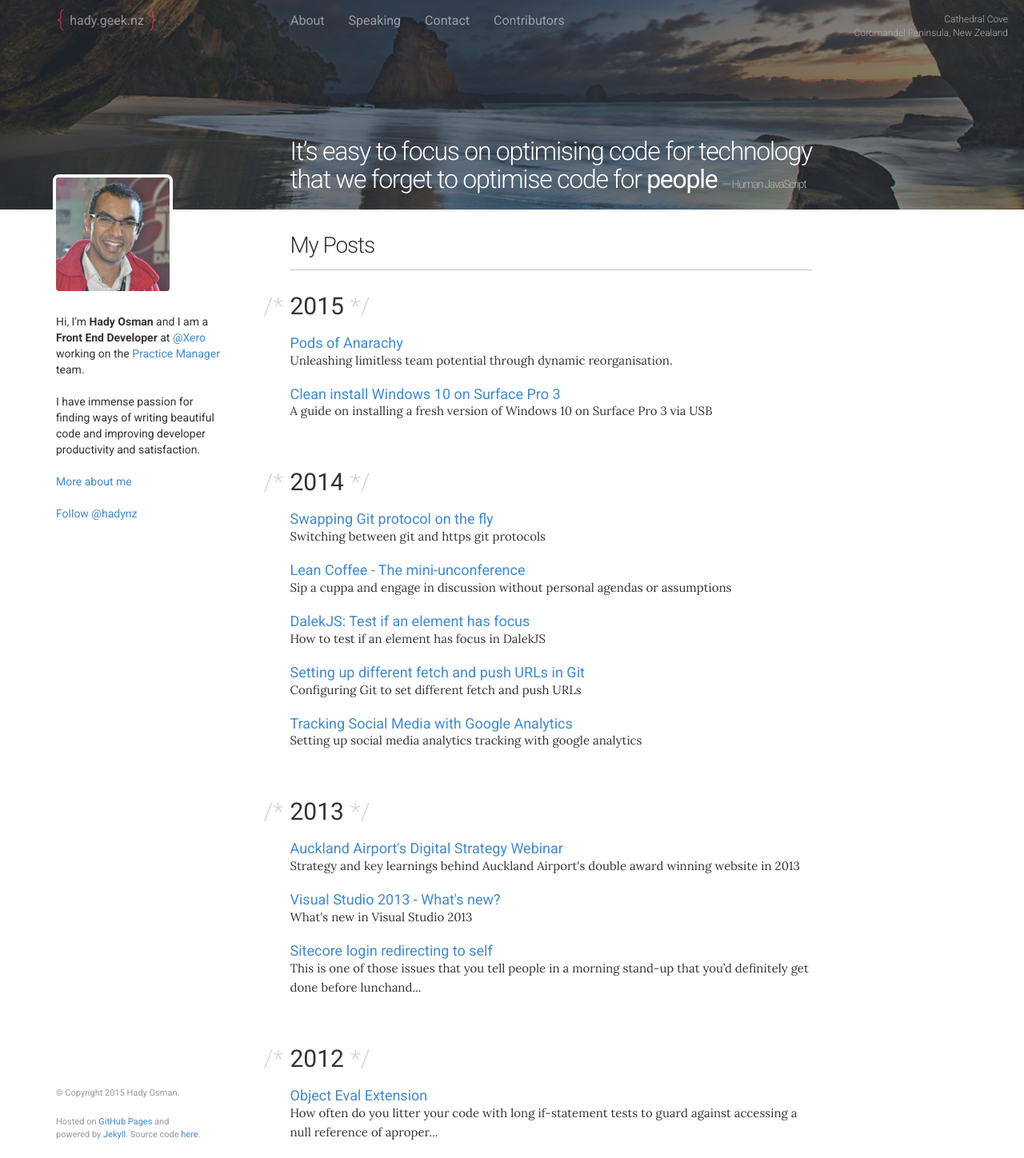
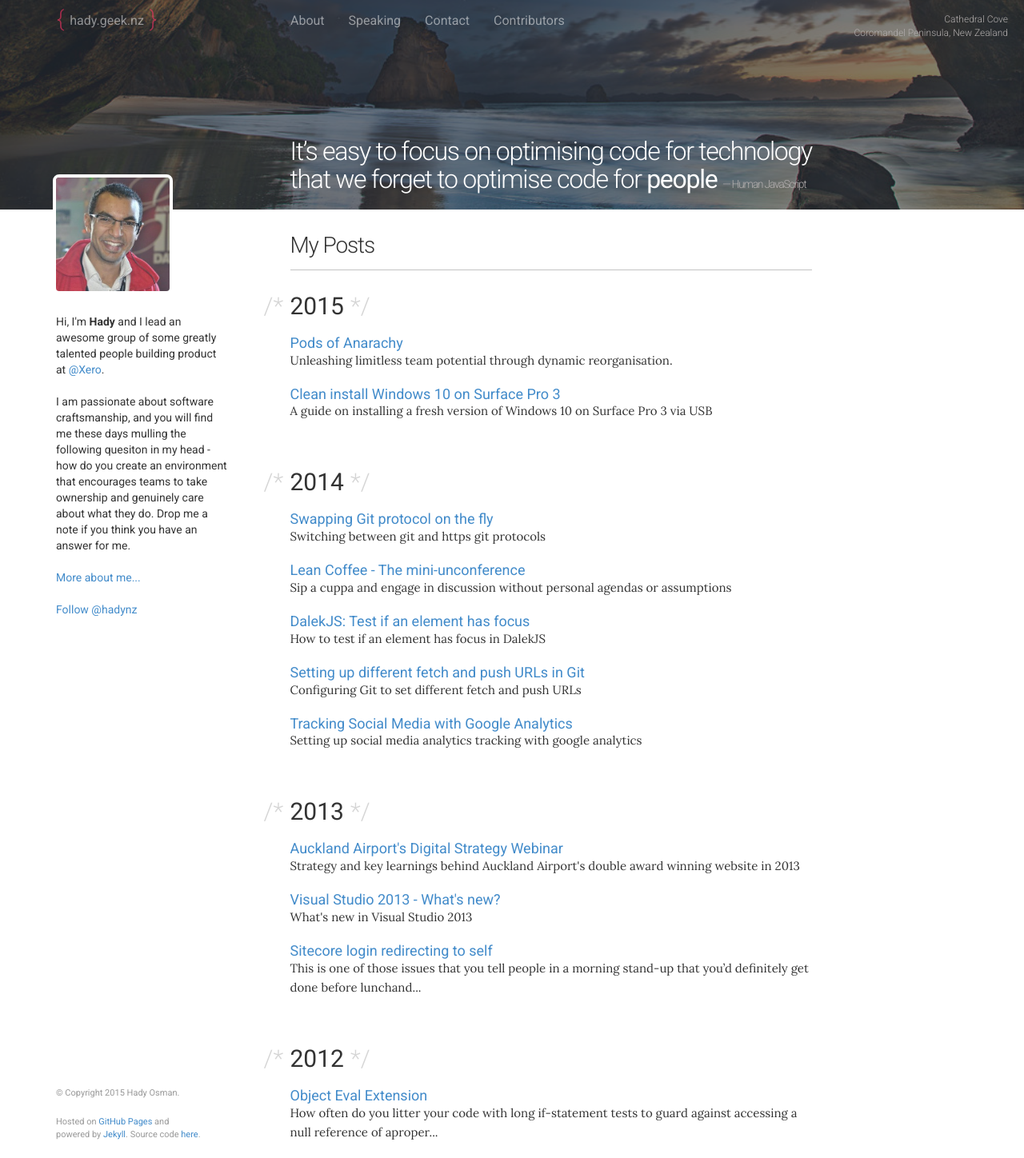
Before and after one commit to hadynz/hadynz.github.io, a Jekyll site: the page built from _pages/home.md, in a window 1280 px wide. Shown: the whole page at 80% size. Built offline with Jekyll 4.4.1, drawn with Linux system fonts in a browser that asks for light colours; comment, search, counter and statistics services are not loaded.

Commit message:
Update biography.yml

```diff
--- a/_data/biography.yml
+++ b/_data/biography.yml
@@ -1,14 +1,15 @@
 title:
 bio: |
   <p>
-    Hi, I'm <b>Hady Osman</b> and I am a <b>Front End Developer</b> at
-    <a href="https://twitter.com/xero" target="_blank">@Xero</a> working on the
-    <a href="http://xero.com/practicemanager" target="_blank">Practice Manager</a> team.
+    Hi, I'm <b>Hady</b> and I lead an awesome group of some greatly talented people
+    building product at <a href="https://twitter.com/xero" target="_blank">@Xero</a>.
   </p>
   <p>
-    I have immense passion for finding ways of writing beautiful code and improving developer productivity
-    and satisfaction.
+    I am passionate about software craftsmanship, and you will find me these days
+    mulling the following quesiton in my head - how do you create an environment that
+    encourages teams to take ownership and genuinely care about what they do. Drop me
+    a note if you think you have an answer for me.
   </p>
   <p>
-    <a href="/about">More about me</a>
+    <a href="/about">More about me...</a>
   </p>
```
